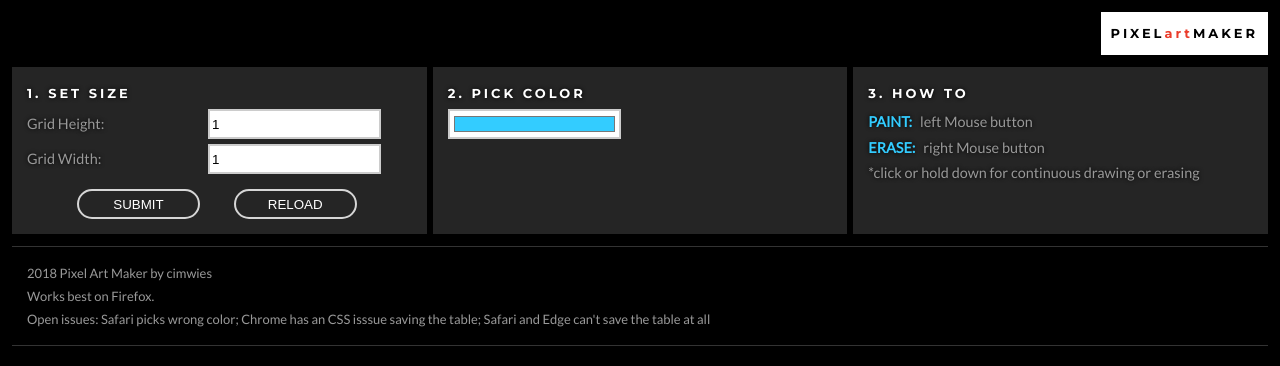
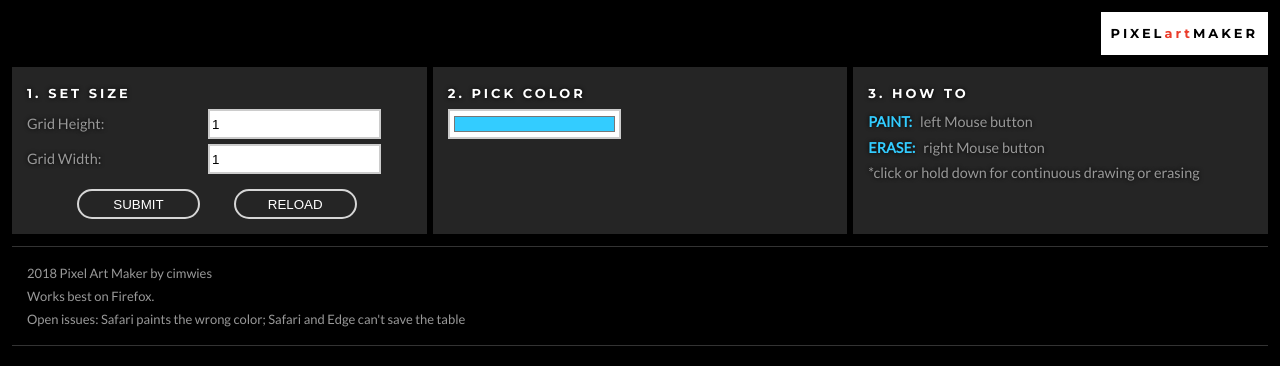
Before and after one commit to cimwies/PixelArtMaker_v2, a plain HTML site: page index.html in a window 1280 px wide. Drawn offline with nearby package versions, Linux system fonts and the light colour scheme.

Commit message:
Update index.html

```diff
--- a/index.html
+++ b/index.html
@@ -8,7 +8,7 @@
 			  src="https://code.jquery.com/jquery-3.2.1.min.js"
 			  integrity="sha256-hwg4gsxgFZhOsEEamdOYGBf13FyQuiTwlAQgxVSNgt4="
 			  crossorigin="anonymous">
-		</script>
+   </script>
 
     <script src="js/jscolor.min.js"></script>
     <script src="js/dom-to-image.js"></script>
@@ -74,7 +74,7 @@
     </div>
   <footer>
     <p>2018 Pixel Art Maker by cimwies</p>
-    <p>Works best on Firefox.<br>Open issues: Safari picks wrong color; Chrome has an CSS isssue saving the table; Safari and Edge can't save the table at all</p>
+    <p>Works best on Firefox.<br>Open issues: Safari paints the wrong color; Safari and Edge can't save the table</p>
   </footer>
 </div>
   <script src="js/design_v2.js"></script>
```
